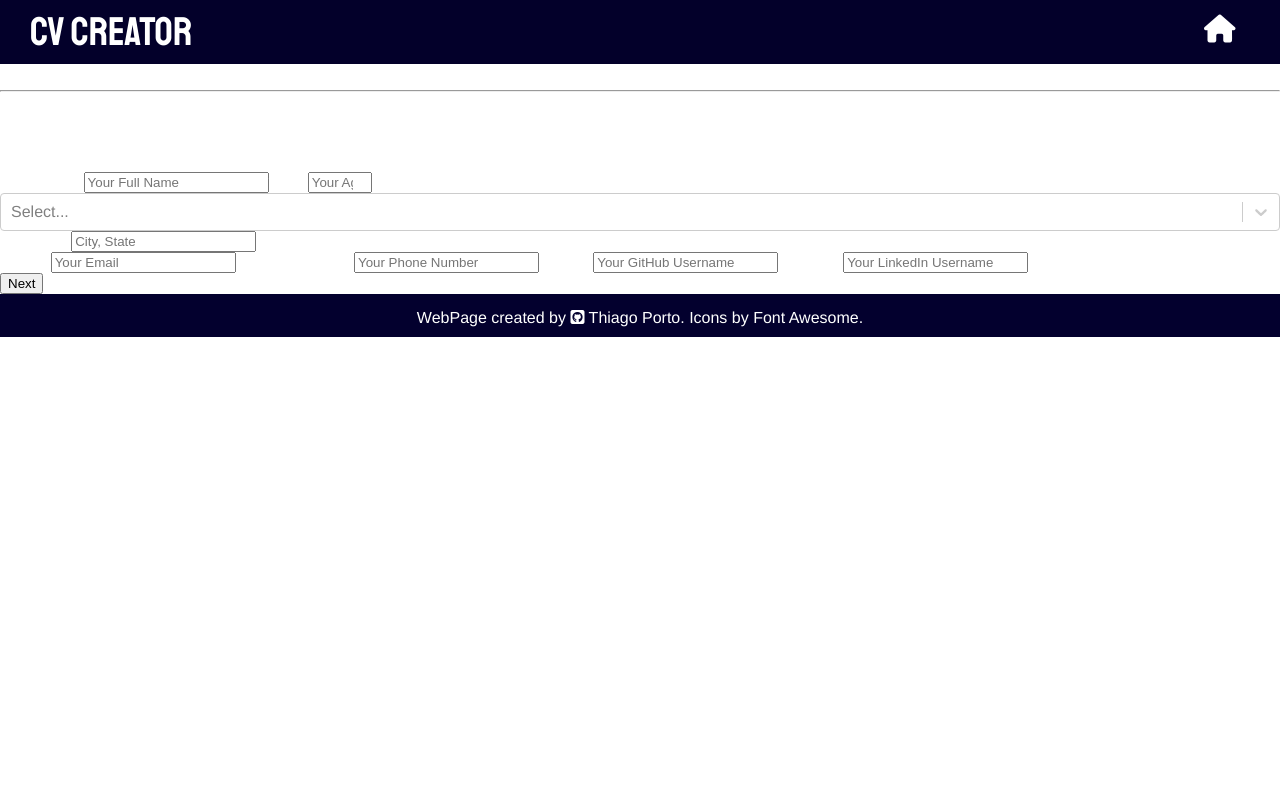
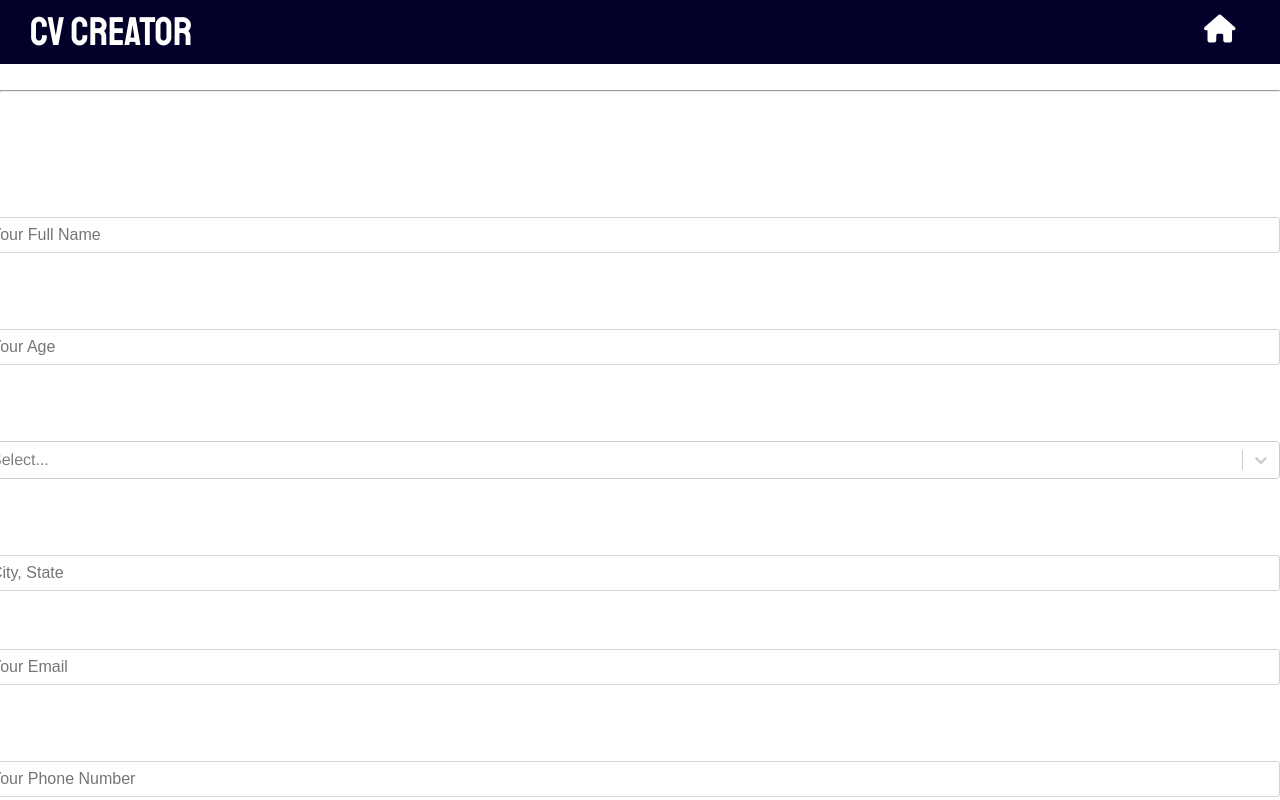
Before and after one commit to thiago-porto25/cv-project, a React (Create React App) app: page / in a window 1280 px wide. Both pictures are taken after a click on the button "New CV". Shown: the top 800 px of the page. Built offline with nearby package versions, Linux system fonts and the light colour scheme.

Commit message:
finish general info styling

```diff
--- a/src/components/GeneralInfo/index.js
+++ b/src/components/GeneralInfo/index.js
@@ -1,9 +1,9 @@
 /* eslint-disable react-hooks/exhaustive-deps */
 import React, { useEffect, useState } from 'react'
 import {
+  ButtonsContainer,
   CancelButton,
   Container,
-  Column,
   Form,
   Input,
   Label,
@@ -11,6 +11,7 @@ import {
   SelectGender,
   NextButton,
   Title,
+  Text,
 } from './styles/GeneralInfo'
 
 export default function GeneralInfo(props) {
@@ -91,8 +92,8 @@ export default function GeneralInfo(props) {
           }
         }}
       >
-        <Column>
-          <Label>*Full Name:</Label>
+        <Label>*Full Name</Label>
+        <br />
         <Input
           type="text"
           placeholder="Your Full Name"
@@ -102,8 +103,9 @@ export default function GeneralInfo(props) {
           maxLength="25"
           required
         />
-
-          <Label>*Age:</Label>
+        <br />
+        <Label>*Age</Label>
+        <br />
         <Input
           type="number"
           placeholder="Your Age"
@@ -113,15 +115,17 @@ export default function GeneralInfo(props) {
           onChange={({ target }) => setCv({ ...Cv, age: target.value })}
           required
         />
-
-          <Label>*Gender:</Label>
+        <br />
+        <Label>*Gender</Label>
+        <br />
         <SelectGender
           options={options}
           onChange={(e) => setCv({ ...Cv, gender: e.value })}
           required
         />
-
-          <Label>*Location:</Label>
+        <br />
+        <Label>*Location</Label>
+        <br />
         <Input
           type="text"
           placeholder="City, State"
@@ -131,9 +135,9 @@ export default function GeneralInfo(props) {
           onChange={({ target }) => setCv({ ...Cv, location: target.value })}
           required
         />
-        </Column>
-        <Column>
-          <Label>*Email:</Label>
+
+        <Label>*Email</Label>
+        <br />
         <Input
           type="email"
           placeholder="Your Email"
@@ -143,8 +147,9 @@ export default function GeneralInfo(props) {
           onChange={({ target }) => setCv({ ...Cv, email: target.value })}
           required
         />
-
-          <Label>*Phone Number:</Label>
+        <br />
+        <Label>*Phone Number</Label>
+        <br />
         <Input
           type="text"
           placeholder="Your Phone Number"
@@ -154,8 +159,9 @@ export default function GeneralInfo(props) {
           onChange={({ target }) => setCv({ ...Cv, phone: target.value })}
           required
         />
-
-          <Label>GitHub:</Label>
+        <br />
+        <Label>GitHub</Label>
+        <br />
         <Input
           type="text"
           placeholder="Your GitHub Username"
@@ -164,8 +170,9 @@ export default function GeneralInfo(props) {
           value={Cv.gitHub}
           onChange={({ target }) => setCv({ ...Cv, gitHub: target.value })}
         />
-
-          <Label>LinkedIn:</Label>
+        <br />
+        <Label>LinkedIn</Label>
+        <br />
         <Input
           type="text"
           placeholder="Your LinkedIn Username"
@@ -174,14 +181,14 @@ export default function GeneralInfo(props) {
           value={Cv.linkedIn}
           onChange={({ target }) => setCv({ ...Cv, linkedIn: target.value })}
         />
-        </Column>
+        <Text>Fields with * are required!</Text>
         {props.whichPage === 'preview' ? (
-          <>
+          <ButtonsContainer>
             <CancelButton onClick={() => props.setIsEditingInfo(false)}>
               Cancel
             </CancelButton>
             <SaveButton type="submit">Save</SaveButton>
-          </>
+          </ButtonsContainer>
         ) : (
           <NextButton type="submit">Next</NextButton>
         )}
--- a/src/components/GeneralInfo/styles/GeneralInfo.js
+++ b/src/components/GeneralInfo/styles/GeneralInfo.js
@@ -1,22 +1,87 @@
 import styled from 'styled-components'
 import Select from 'react-select'
 
-export const CancelButton = styled.button``
+export const ButtonsContainer = styled.div`
+  margin: auto;
+  margin-bottom: 20px;
+`
 
-export const Container = styled.div``
+export const CancelButton = styled.button`
+  width: 8rem;
+  margin: auto;
+  border: none;
+  border-radius: 5px;
+  background-color: darkred;
+  color: white;
+  font-family: 'Staatliches', sans-serif;
+  font-size: 25px;
+  cursor: pointer;
+  margin-right: 10px;
+  transition: 200ms ease-in-out;
 
-export const Column = styled.div``
+  &:hover {
+    background-color: #c30101;
+  }
+`
 
-export const Form = styled.form``
+export const Container = styled.div`
+  height: fit-content;
+`
 
-export const Input = styled.input``
+export const Form = styled.form`
+  display: grid;
+  grid-template-columns: 1fr;
+  margin-left: -20px;
+  justify-content: space-around;
+`
 
-export const Label = styled.label``
+export const Input = styled.input`
+  border: 1.5px solid lightgray;
+  border-radius: 3px;
+  height: 2rem;
+  padding-left: 10px;
+  color: #333333;
+  font-size: 16px;
+  width: auto;
+  margin-bottom: 20px;
+`
+
+export const Label = styled.label`
+  font-weight: bold;
+  font-size: 17px;
+`
 
 export const NextButton = styled.button``
 
-export const SaveButton = styled.button``
+export const SaveButton = styled.button`
+  width: 8rem;
+  margin: auto;
+  border: none;
+  border-radius: 5px;
+  background-color: #010048;
+  color: white;
+  font-family: 'Staatliches', sans-serif;
+  font-size: 25px;
+  cursor: pointer;
+  margin-left: 10px;
+  transition: 200ms ease-in-out;
 
-export const SelectGender = styled(Select)``
+  &:hover {
+    background-color: #02006c;
+  }
+`
 
-export const Title = styled.h1``
+export const SelectGender = styled(Select)`
+  margin-bottom: 20px;
+`
+
+export const Text = styled.p`
+  color: red;
+  margin-top: 0px;
+  margin-bottom: 20px;
+`
+
+export const Title = styled.h1`
+  font-size: 35px;
+  margin-left: -20px;
+`
```
Lines whose indentation alone changed are shown as unchanged.
